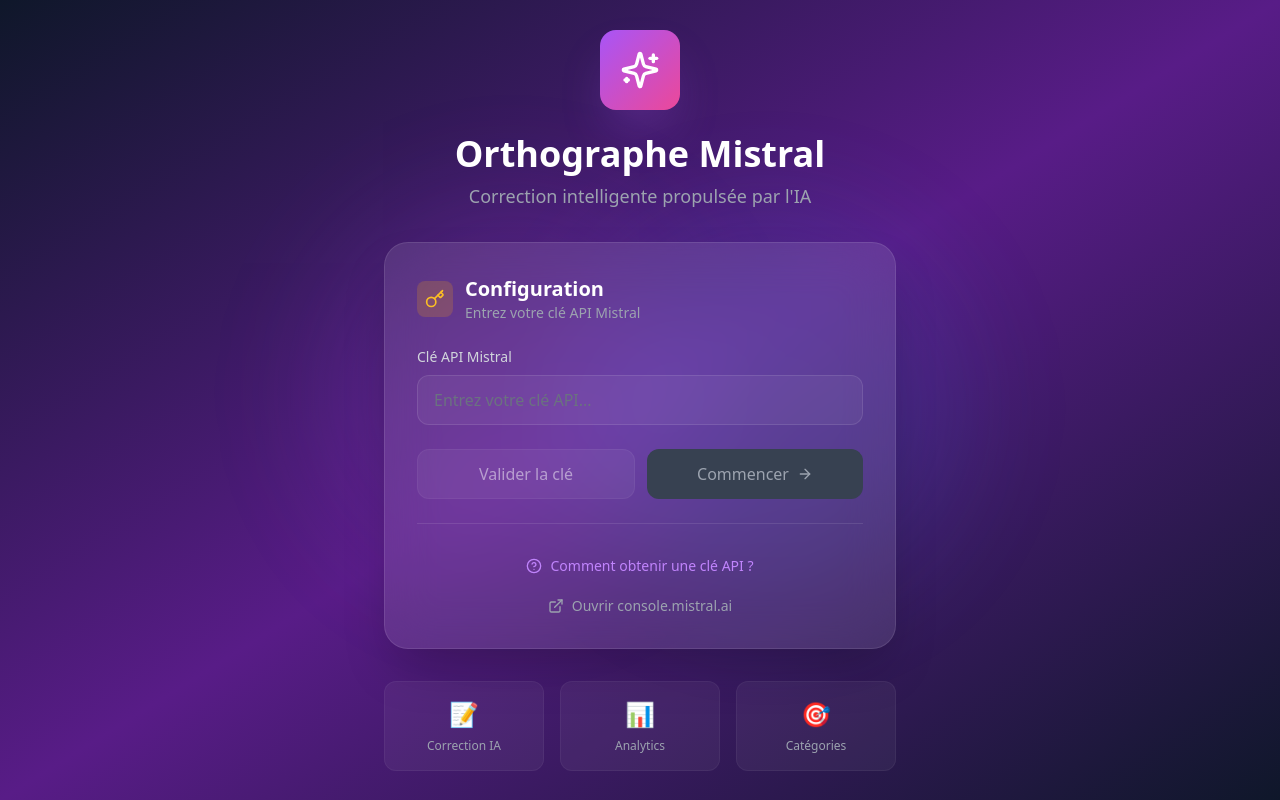
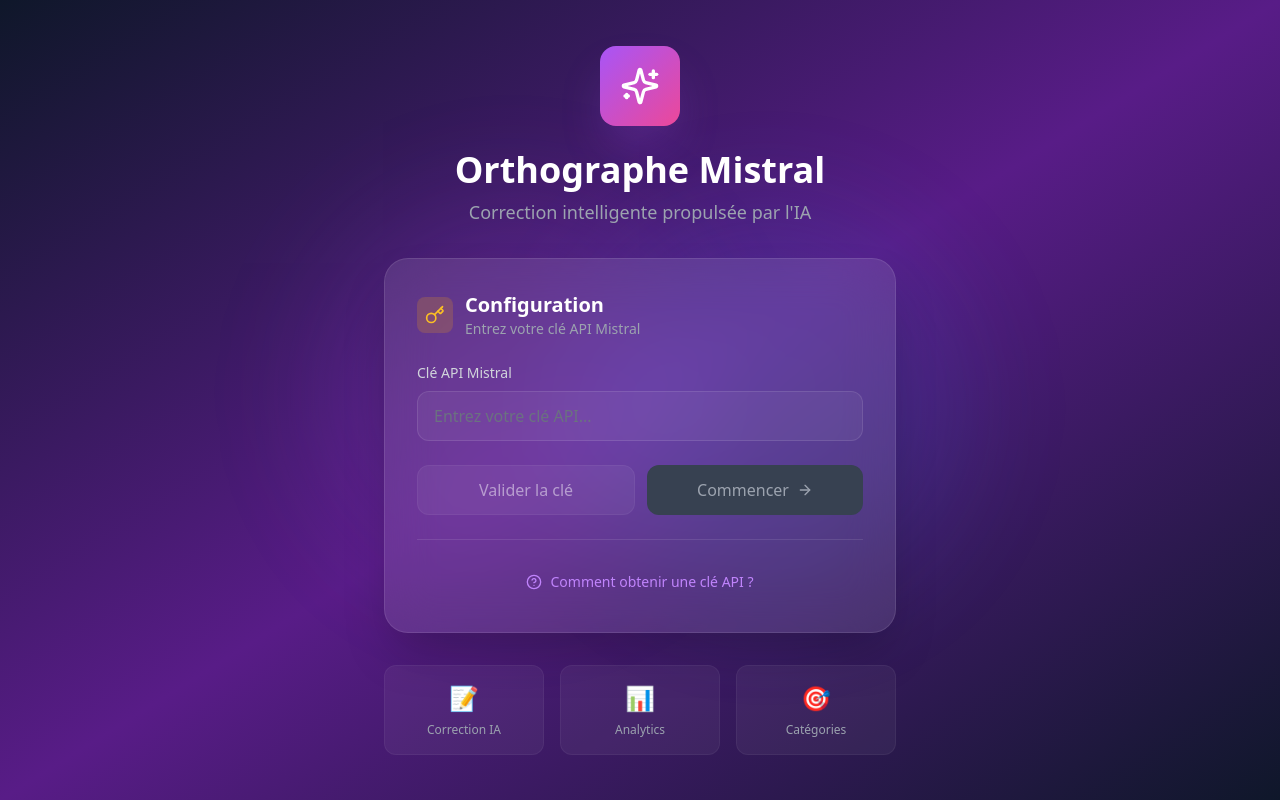
Before and after one commit to Liam-Nothing/Orthographe-Electron, a React (Vite) app: page / in a window 1280 px wide. Built offline with nearby package versions, Linux system fonts and the light colour scheme; the HTML template or start-up script is replaced by a standard one.

Commit message:
chore: Remove direct Mistral console link from Setup

```diff
--- a/src/pages/Setup.jsx
+++ b/src/pages/Setup.jsx
@@ -1,5 +1,5 @@
 import { useState } from 'react';
-import { Sparkles, Key, ArrowRight, Loader2, CheckCircle, AlertCircle, ExternalLink, HelpCircle } from 'lucide-react';
+import { Sparkles, Key, ArrowRight, Loader2, CheckCircle, AlertCircle, HelpCircle } from 'lucide-react';
 import { validateApiKey } from '../services/mistral';
 import Help from './Help';
 
@@ -9,12 +9,6 @@
   const [error, setError] = useState('');
   const [isValid, setIsValid] = useState(false);
   const [showHelp, setShowHelp] = useState(false);
-
-  const openExternal = (url) => {
-    if (window.electronAPI) {
-      window.electronAPI.openExternal(url);
-    }
-  };
 
   const handleValidate = async () => {
     if (!apiKey.trim()) {
@@ -173,22 +167,14 @@
             </div>
           </form>
 
-          {/* Help links */}
-          <div className="mt-6 pt-6 border-t border-white/10 space-y-3">
+          {/* Help link */}
+          <div className="mt-6 pt-6 border-t border-white/10">
             <button
               onClick={() => setShowHelp(true)}
               className="w-full flex items-center justify-center gap-2 py-2 text-purple-400 hover:text-purple-300 transition-colors text-sm"
             >
               <HelpCircle className="w-4 h-4" />
               Comment obtenir une clé API ?
-            </button>
-
-            <button
-              onClick={() => openExternal('https://console.mistral.ai/')}
-              className="w-full flex items-center justify-center gap-2 text-gray-400 hover:text-purple-400 transition-colors text-sm"
-            >
-              <ExternalLink className="w-4 h-4" />
-              Ouvrir console.mistral.ai
             </button>
           </div>
         </div>
```
